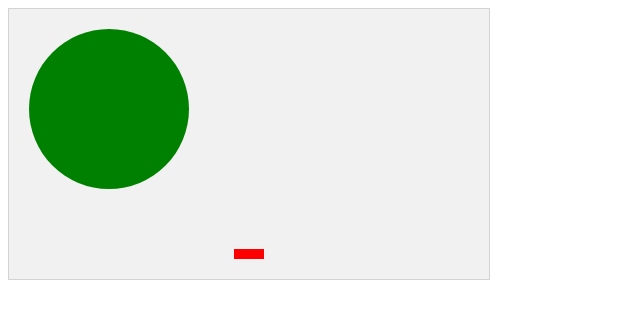
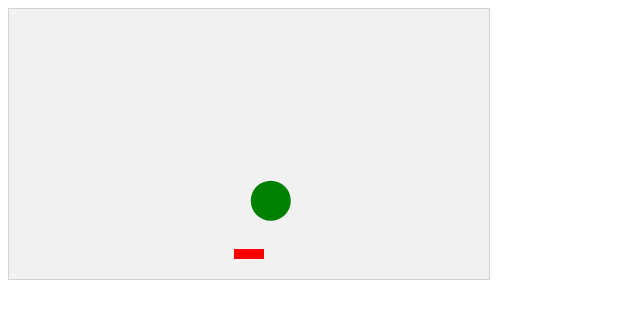
Before and after one commit to julienalofs/CoderBrick, a plain HTML site: page CoderBrick/CoderBrick/Index.html in a window 1280 px wide. Shown: the whole page, without its empty margins (0-640 px from the left). Drawn offline with Linux system fonts and the light colour scheme.

Commit message:
Code de test pour le rebond

```diff
--- a/CoderBrick/CoderBrick/Index.html
+++ b/CoderBrick/CoderBrick/Index.html
@@ -13,11 +13,12 @@
 <body onload="startGame()">
    <script>
       var myGamePiece;
+      var ball;
 
       function startGame() {
          myGameArea.start();
          myGamePiece = new rectangle(30, 10, "red", 225, 240);
-         myGamePiece = new circle(80, "green", 100, 100);
+         ball = new circle(20, "green", 100, 100, Math.floor(Math.random() * 360), 5);
       }
 
       var myGameArea = {
@@ -27,6 +28,10 @@
             this.canvas.height = 270;
             this.context = this.canvas.getContext("2d");
             document.body.insertBefore(this.canvas, document.body.childNodes[0]);
+            this.interval = setInterval(updateGameArea, 20);
+         },
+         clear: function () {
+            this.context.clearRect(0, 0, this.canvas.width, this.canvas.height);
          }
       }
 
@@ -35,17 +40,48 @@
          this.height = height;
          this.x = x;
          this.y = y;
-         ctx = myGameArea.context;
-         ctx.fillStyle = color;
-         ctx.fillRect(this.x, this.y, this.width, this.height);
+         this.color = color;
+         this.update = function(){
+            ctx = myGameArea.context;
+            ctx.fillStyle = this.color;
+            ctx.fillRect(this.x, this.y, this.width, this.height);
+         }
       }
 
-      function circle(radius, color, x, y) {
-         ctx = myGameArea.context;
-         ctx.arc(x, y, radius, 0, 2 * Math.PI);
-         ctx.fillStyle = color;
-         ctx.fill();
+      function circle(radius, color, x, y, direction, speed) {
+         this.radius = radius;
+         this.color = color;
+         this.x = x;
+         this.y = y;
+         this.direction = direction;
+         this.speed = speed;
+         this.move = function () {
+            this.x += Math.cos(this.direction * 2 * Math.PI / 360) * this.speed;
+            this.y += Math.sin(this.direction * 2 * Math.PI / 360) * this.speed;
+            if (this.x >= (myGameArea.canvas.width - this.radius) || this.x <= this.radius) {
+                  this.direction = 180 - this.direction;
+            }
+            if (this.y >= (myGameArea.canvas.height - this.radius) || this.y <= this.radius) {
+                  this.direction = 360 - this.direction;
+            }
+         }
+         this.update = function () {
+            ctx = myGameArea.context;
+            ctx.beginPath();
+            ctx.arc(this.x, this.y, this.radius, 0, 2 * Math.PI);
+            ctx.closePath();
+            ctx.fillStyle = this.color;
+            ctx.fill();
+         }
       }
+
+      function updateGameArea() {
+         myGameArea.clear();
+         myGamePiece.update();
+         ball.update();
+         ball.move();
+      }
+
    </script>
 </body>
 </html>
```
